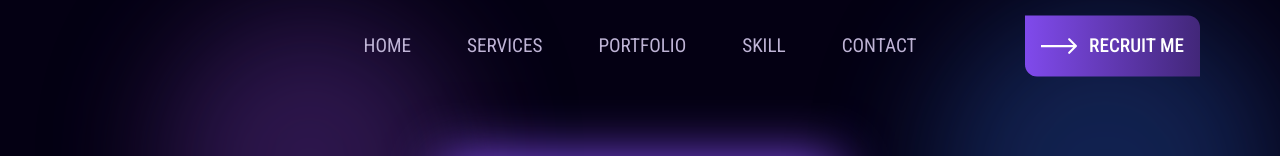
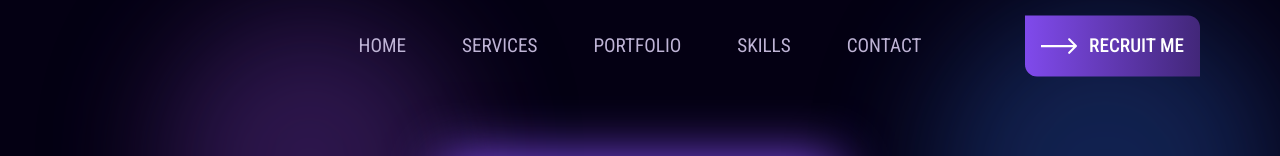
Before and after one commit to jpmarasigan/Personal-Portfolio, a React (Create React App) app: page / in a window 1280 px wide. Shown: the top 156 px of the page. Built offline with nearby package versions, Linux system fonts and the light colour scheme.

Commit message:
improved navigations

```diff
--- a/src/components/Hamburger.tsx
+++ b/src/components/Hamburger.tsx
@@ -55,7 +55,7 @@ const Hamburger: React.FC<HamburgerProps> = ({ isVisible, scrolling, lastScrollY
                         <div className="nav-divider"></div>
                         <li><a href="#portfolio" onClick={() => setIsActive(!isActive)}>Portfolio</a></li>
                         <div className="nav-divider"></div>
-                        <li><a href="#" onClick={() => setIsActive(!isActive)}>Skill</a></li>
+                        <li><a href="#skills" onClick={() => setIsActive(!isActive)}>Skills</a></li>
                         <div className="nav-divider"></div>
                         <li><a href="#" onClick={() => setIsActive(!isActive)}>Contact</a></li>
                     </ul>
--- a/src/components/Navigation.tsx
+++ b/src/components/Navigation.tsx
@@ -27,12 +27,13 @@ const Navigation = () => {
     useEffect(() => {
         const handleScroll = () => {
             const currentScrollY = window.scrollY;
+            console.log(lastScrollY, currentScrollY);
 
             if (!isHovered) {
-                if (currentScrollY > lastScrollY)
-                    setIsVisible(false);    // Scrolling down
-                else
-                    setIsVisible(true);     // Scrolling up
+                if (currentScrollY > lastScrollY && currentScrollY - lastScrollY > 10)
+                    setIsVisible(false);    // Not visible only when scrolling down quickly
+                else if (currentScrollY < lastScrollY)
+                    setIsVisible(true);     // Visible only when scrolling up
             }
 
             // Remove navigation background if at the top of webpage
@@ -68,7 +69,7 @@ const Navigation = () => {
                             <li className="hover:underline"><a href="#home">HOME</a></li>
                             <li className="hover:underline"><a href="#services">SERVICES</a></li>
                             <li className="hover:underline"><a href="#portfolio">PORTFOLIO</a></li>
-                            <li className="hover:underline"><a href="#">SKILL</a></li>
+                            <li className="hover:underline"><a href="#skills">SKILLS</a></li>
                             <li className="hover:underline"><a href="#">CONTACT</a></li>
                         </ul>
                     </nav>
--- a/src/pages/Skills.tsx
+++ b/src/pages/Skills.tsx
@@ -40,7 +40,7 @@ const SkillTitle = () => {
 
 const Skills = () => {
     return (
-        <div className="skills-section">
+        <div id="skills" className="skills-section">
             <div className="skills-container">
                 <SkillTitle />
                 <SkillShowcase />
--- a/src/styles/Navigation.css
+++ b/src/styles/Navigation.css
@@ -9,8 +9,14 @@
     }
 
     .navbar.scrolled {
-        background: rgba(40,43,50,0.4);
+        background-color: rgba(40, 43, 50, 0.4);
         backdrop-filter: blur(30px);
+    }
+
+    @media (max-width: 800px) {
+        .navbar.scrolled {
+            background-color: rgba(40, 43, 50, 0.2);
+        }
     }
 
     .nav-container {
```
